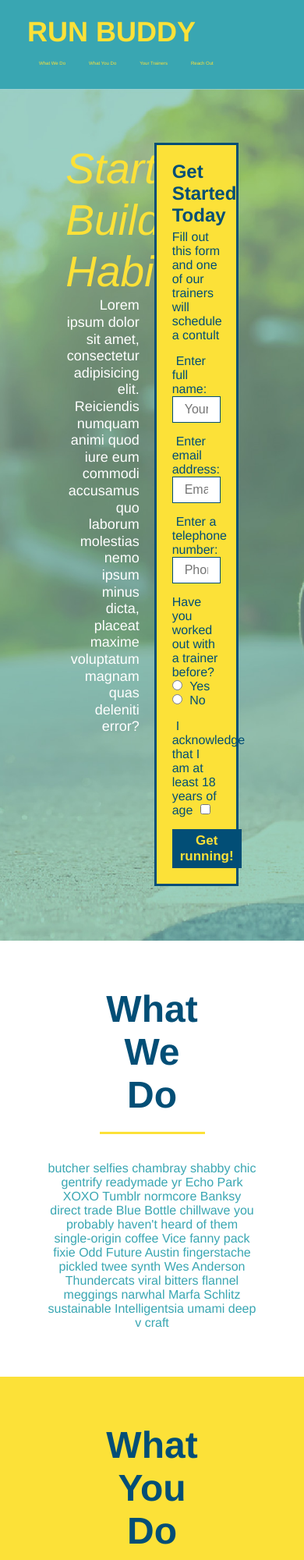
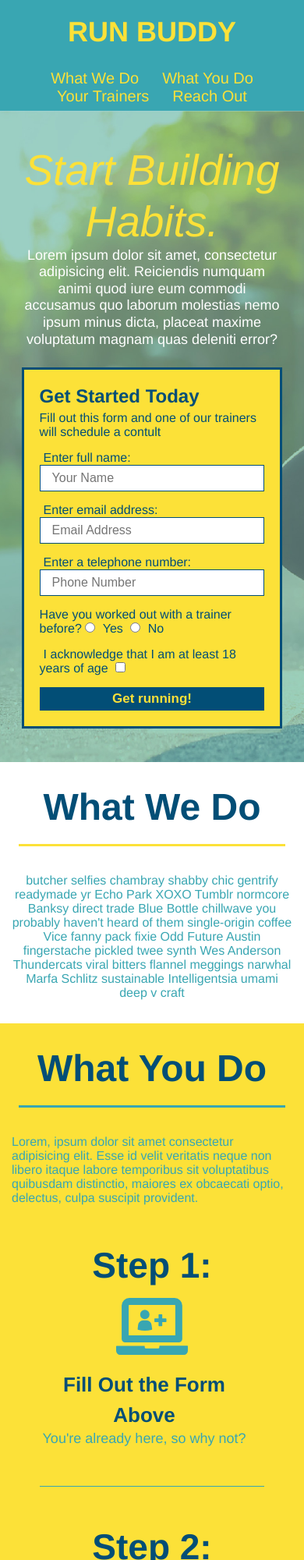
Before and after one commit to KingAusti/run-buddy, a plain HTML site: page index.html in a window 390 px wide. Shown: the top 2000 px of the page at 78% size. Drawn offline with Linux system fonts and the light colour scheme.

Commit message:
adding media queries to site

```diff
--- a/assets/css/style.css
+++ b/assets/css/style.css
@@ -318,16 +318,87 @@ trainer-bio p {
 }
 /* MEDIA QUERY FOR SMALLER DESKTOP SCREENS AND SMALLER */
 @media screen and (max-width: 980px) {
-
+    header {
+        padding-bottom: 0;
+        justify-content: center;
+    }
+    header h1 {
+        width:100%;
+        text-align:center;
+    }
+    header nav ul {
+        margin-top:20px;
+        width:100%;
+        justify-content:center;
+    }
+    header nav ul li a {
+        font-size:20px;
+    }
+    footer h2, footer div{
+        text-align:center;
+        width:100%;
+    }
+    .hero-cta, .hero-form{
+        width:100%;
+    }
+    .hero-cta{
+        text-align:center;
+    }
+    .section-title{
+        width:80%;
+    }
+    .trainer{
+        flex: 0 70%;
+    }
+    .contact-info iframe{
+        flex: 1 100%;
     }
   }
   /* MEDIA QUERY FOR TABLETS AND SMALLER */
   @media screen and (max-width: 768px) {
-
+    section{
+        padding: 30px 15px;
+    }
+    .step h3{
+        flex: 1 100%;
+        text-align:center;
+    }
+    .step-info{
+        flex:2 100%;
+        text-align: center;
+        justify-content: center;
+    }
+    .step-img {
+        flex:0 32%;
+        margin-right: 0;
+        margin-top:15px;
+        margin-bottom:15px;
+    }
+    .step-text {
+        flex:100%;
     }
   }
   /* MEDIA QUERY FOR MOBILE PHONES AND SMALLER */
   @media screen and (max-width: 575px) {
-
+      .hero-form button{
+          width:100%;
+      }
+      .section-title {
+          width:95%;
+      }
+      .intro p{
+          width:100%;
+      }
+      .trainer{
+          flex:0 100%;
+      }
+      .contact-info{
+          text-align:center;
+      }
+      .contact-info > * {
+          flex:0 100%;
+    }
+    .contact-form{
+        order:3;
     }
   }
```
